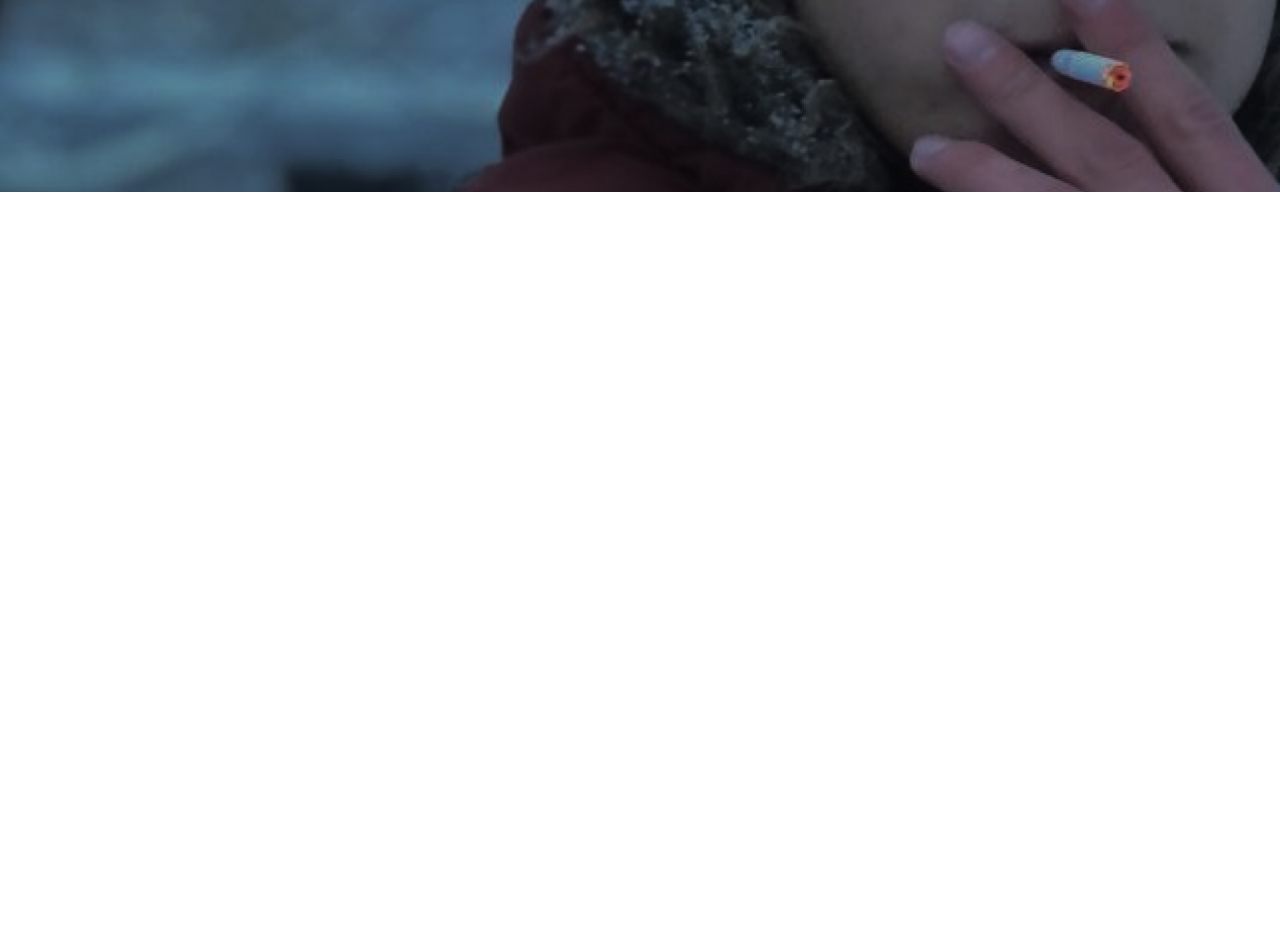
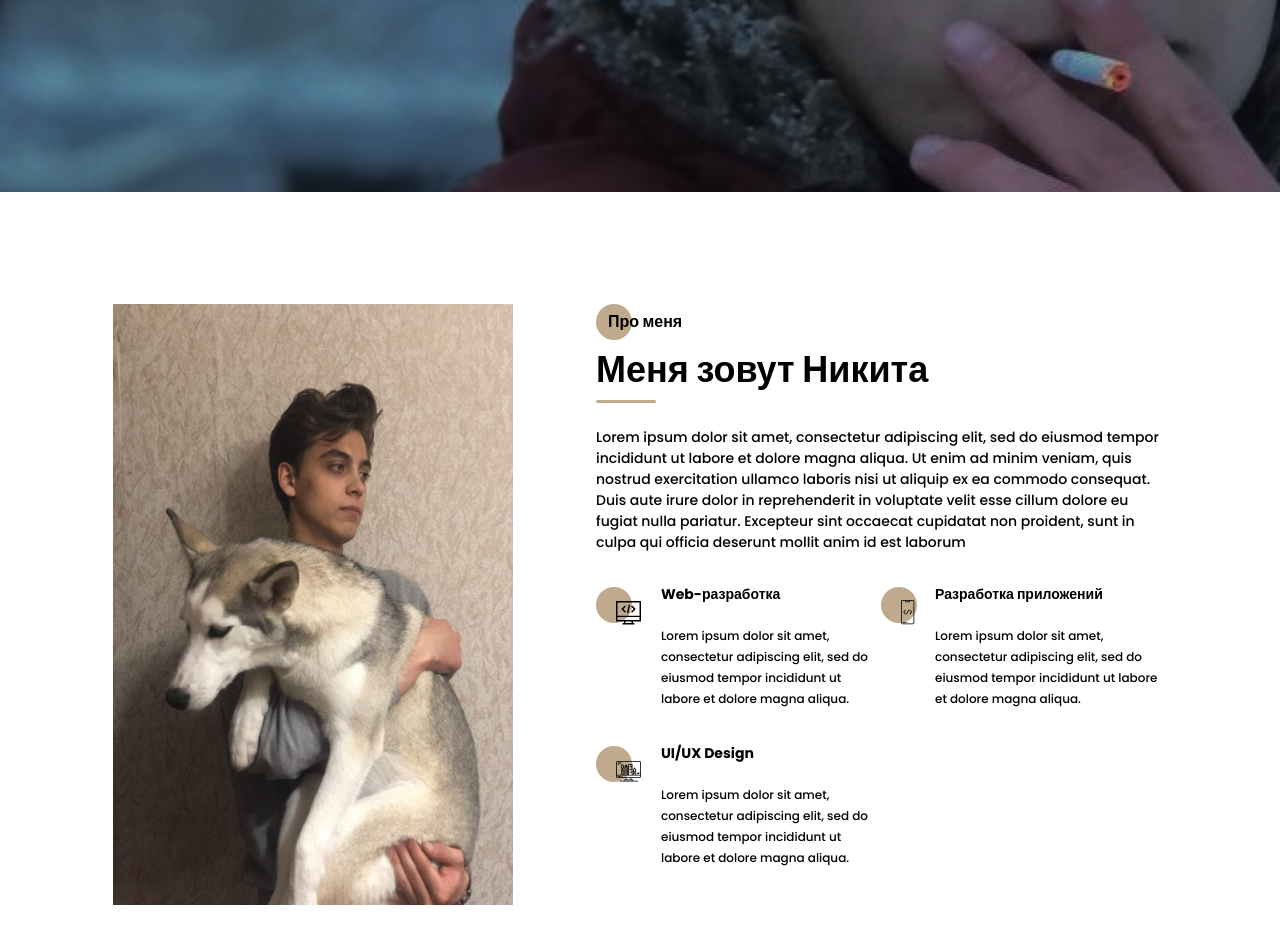
Before and after one commit to MrKITER/portfolio0, a website: page src/index.html in a window 1280 px wide. Shown: the part 608-1552 px from the top of the page. Before the commit the page ends 800 px from the top, so only its background shows below. Drawn offline with Linux system fonts and the light colour scheme.

Commit message:
A second display has been added

```diff
--- a/src/index.html
+++ b/src/index.html
@@ -128,6 +128,43 @@
         </div>
     </section>
 
+    <section class="about">
+        <div class="container">
+            <div class="about__wrapper">
+                <div class="about__foto"><img src="img/main_photo_my.jpg" alt="Me"></div>
+                <div class="about__info">
+                    <div class="tittle tittle_fz16 about__circle">Про меня</div>
+                    <div class="tittle tittle_fz36">Меня зовут Никита</div>
+                    <div class="divider"></div>
+                    <div class="about__text">Lorem ipsum dolor sit amet, consectetur adipiscing elit, sed do eiusmod tempor incididunt ut labore et dolore magna aliqua. Ut enim ad minim veniam, quis nostrud exercitation ullamco laboris nisi ut aliquip ex ea commodo consequat. Duis aute irure dolor in reprehenderit in voluptate velit esse cillum dolore eu fugiat nulla pariatur. Excepteur sint occaecat cupidatat non proident, sunt in culpa qui officia deserunt mollit anim id est laborum</div>
+                </div>
+                <div class="about__skills">
+                    <div class="about__item">
+                        <div class="about__icon about__circle about__circle_skill"><img src="icons/about_me/web_development.svg" alt="web_development"></div>
+                        <div class="about__item_wrap">
+                            <div class="tittle tittle_fz14">Web-разработка</div>
+                            <div class="about__text about__text_fz12">Lorem ipsum dolor sit amet, consectetur adipiscing elit, sed do eiusmod tempor incididunt ut labore et dolore magna aliqua.</div>
+                        </div>
+                    </div>
+                    <div class="about__item">
+                        <div class="about__icon about__circle about__circle_skill"><img src="icons/about_me/mobile_dev.svg" alt="mobile_dev"></div>
+                        <div class="about__item_wrap">
+                            <div class="tittle tittle_fz14">Разработка приложений</div>
+                            <div class="about__text about__text_fz12">Lorem ipsum dolor sit amet, consectetur adipiscing elit, sed do eiusmod tempor incididunt ut labore et dolore magna aliqua.</div>
+                        </div>
+                    </div>
+                    <div class="about__item">
+                        <div class="about__icon about__circle about__circle_skill"><img src="icons/about_me/design.svg" alt="design"></div>
+                        <div class="about__item_wrap">
+                            <div class="tittle tittle_fz14">UI/UX Design</div>
+                            <div class="about__text about__text_fz12">Lorem ipsum dolor sit amet, consectetur adipiscing elit, sed do eiusmod tempor incididunt ut labore et dolore magna aliqua.</div>
+                        </div>
+                    </div>
+                </div>
+            </div>
+        </div>
+    </section>
+
     <script src="js/script.js"></script>
 </body>
 </html>
--- /dev/null
+++ b/src/sass/blocks/_about.scss
@@ -0,0 +1,62 @@
+.about {
+    padding: 112px 0;
+    &__wrapper {
+        display: grid;
+        padding: 0 43px;
+        grid-template-columns: 400px 570px;
+        grid-template-rows: 243px 358px;
+        column-gap: 83px;
+        row-gap: 0;
+    }
+    &__circle {
+        position: relative;
+        padding: 6px 12px;
+        &::before {
+            content: '';
+            position: absolute;
+            top: 0;
+            left: 0;
+            width: 36px;
+            height: 36px;
+            background: $main_color;
+            border-radius: 100%;
+            z-index: -1;
+        }
+        &_skill {
+            padding: 13px 20px;
+        }
+    }
+    &__foto {
+        grid-row: 1 / 3;
+        img {
+            width: 400px;
+            height: 601px;
+        }
+    }
+    &__text {
+        font-weight: 500;
+        font-size: 14px;
+        line-height: 21px;
+        color: #000000;
+        margin-top: 24px;
+        &_fz12 {
+            font-size: 12px;
+        }
+    }
+    &__skills {
+        grid-column: 2;
+        padding-top: 40px;
+        display: grid;
+        grid-template-columns: repeat(2, 1fr);
+        grid-template-rows: repeat(2, 1fr);
+    }
+    &__item {
+        display: flex;
+        &_wrap {
+
+        }
+    }
+    &__icon {
+        display: inline-block;
+    }
+}
--- /dev/null
+++ b/src/sass/blocks/_divider.scss
@@ -0,0 +1,6 @@
+.divider {
+    width: 60px;
+    height: 3px;
+    background: $main_color;
+    border-radius: 30px;
+}
--- a/src/sass/blocks/_tittle.scss
+++ b/src/sass/blocks/_tittle.scss
@@ -14,4 +14,13 @@
         line-height: 24px;
         color: #000000;
     }
+    &_fz36 {
+        font-size: 36px;
+        color: #000000;
+    }
+    &_fz14 {
+        font-size: 14px;
+        color: #000000;
+        line-height: 1;
+    }
 }
--- a/src/sass/style.scss
+++ b/src/sass/style.scss
@@ -19,4 +19,6 @@
 @import 'blocks/promo';
 @import 'blocks/sidepanel';
 @import 'blocks/menu';
+@import 'blocks/about';
+@import 'blocks/divider';
 @import 'blocks/btn';
```
Also changed, not shown: src/css/style.min.css.
